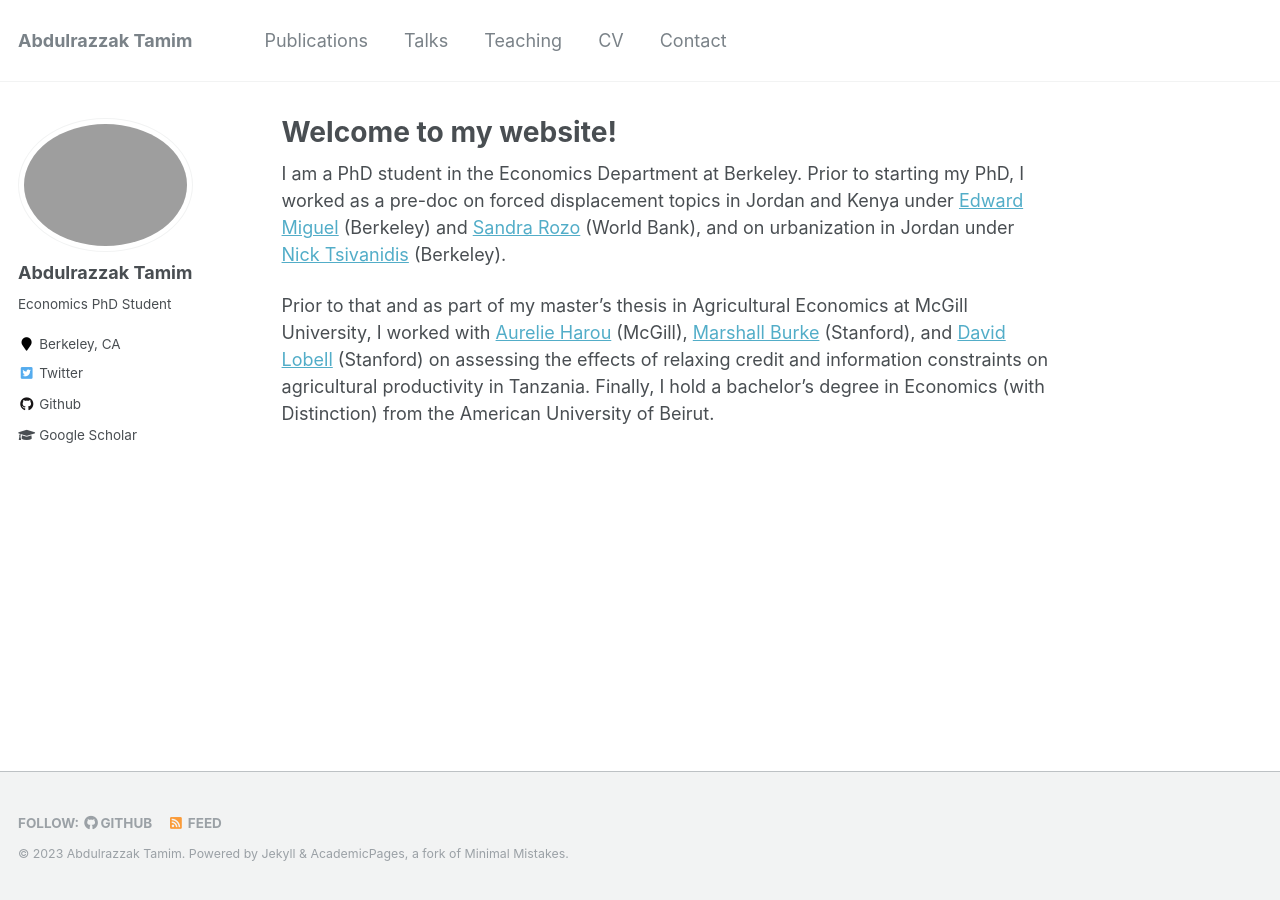
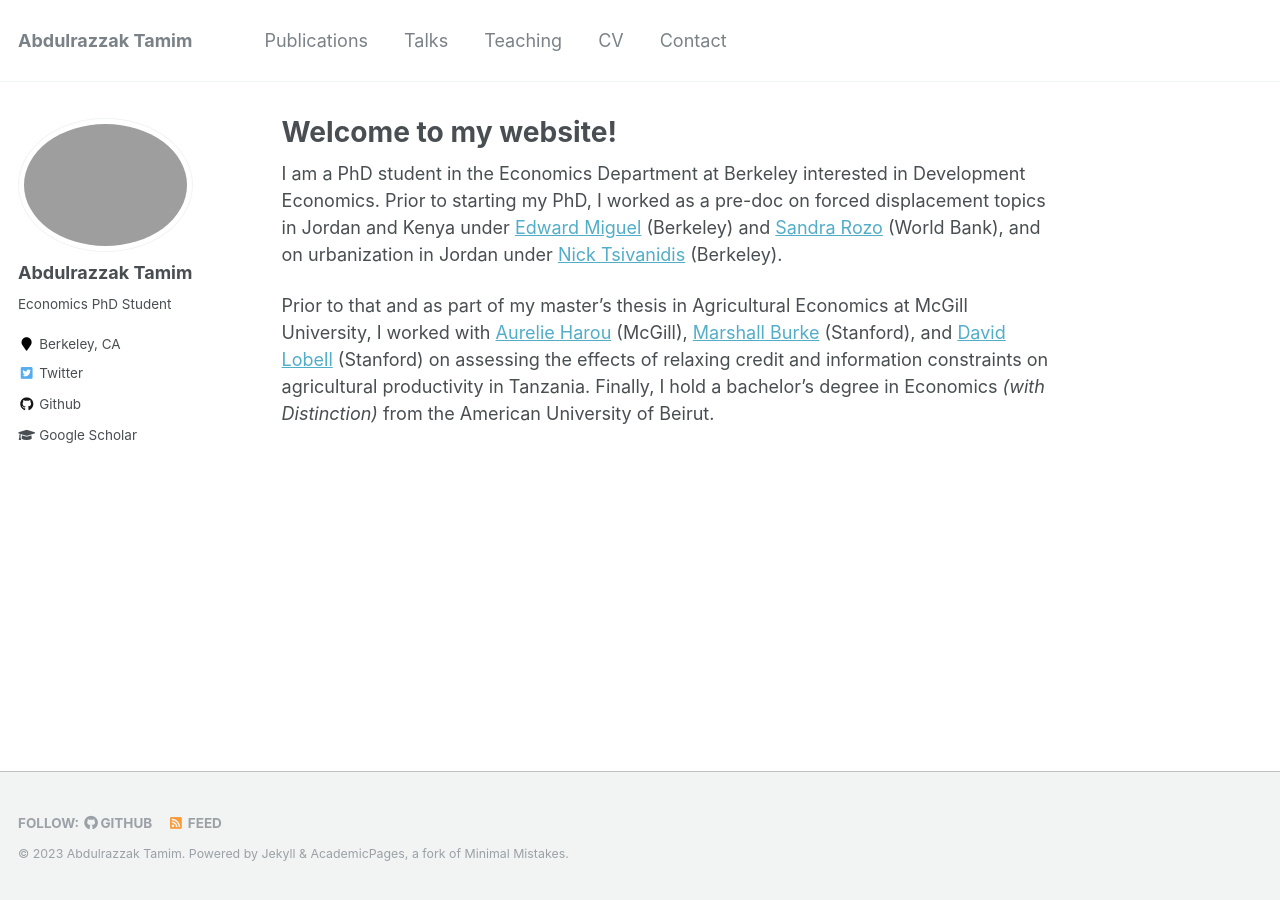
Before and after one commit to AbdulrazzakTamim/abdulrazzaktamim.github.io, a Jekyll site: the page built from _pages/about.md, in a window 1280 px wide. Built offline with Jekyll 4.4.1, drawn with Linux system fonts in a browser that asks for light colours; comment, search, counter and statistics services are not loaded.

Commit message:
Update about.md

```diff
--- a/_pages/about.md
+++ b/_pages/about.md
@@ -8,6 +8,6 @@ redirect_from:
   - /about.html
 ---
 
-I am a PhD student in the Economics Department at Berkeley. Prior to starting my PhD, I worked as a pre-doc on forced displacement topics in Jordan and Kenya under [Edward Miguel](http://emiguel.econ.berkeley.edu/) (Berkeley) and [Sandra Rozo](https://www.sandrarozo.net/) (World Bank), and on urbanization in Jordan under [Nick Tsivanidis](https://www.nicktsivanidis.com/) (Berkeley).
+I am a PhD student in the Economics Department at Berkeley interested in Development Economics. Prior to starting my PhD, I worked as a pre-doc on forced displacement topics in Jordan and Kenya under [Edward Miguel](http://emiguel.econ.berkeley.edu/) (Berkeley) and [Sandra Rozo](https://www.sandrarozo.net/) (World Bank), and on urbanization in Jordan under [Nick Tsivanidis](https://www.nicktsivanidis.com/) (Berkeley).
 
-Prior to that and as part of my master’s thesis in Agricultural Economics at McGill University, I worked with [Aurelie Harou](https://aurelieharou.com/) (McGill), [Marshall Burke](https://web.stanford.edu/~mburke/) (Stanford), and [David Lobell](https://fse.fsi.stanford.edu/people/david_lobell) (Stanford) on assessing the effects of relaxing credit and information constraints on agricultural productivity in Tanzania. Finally, I hold a bachelor’s degree in Economics (with Distinction) from the American University of Beirut.
+Prior to that and as part of my master’s thesis in Agricultural Economics at McGill University, I worked with [Aurelie Harou](https://aurelieharou.com/) (McGill), [Marshall Burke](https://web.stanford.edu/~mburke/) (Stanford), and [David Lobell](https://fse.fsi.stanford.edu/people/david_lobell) (Stanford) on assessing the effects of relaxing credit and information constraints on agricultural productivity in Tanzania. Finally, I hold a bachelor’s degree in Economics _(with Distinction)_ from the American University of Beirut.
```
